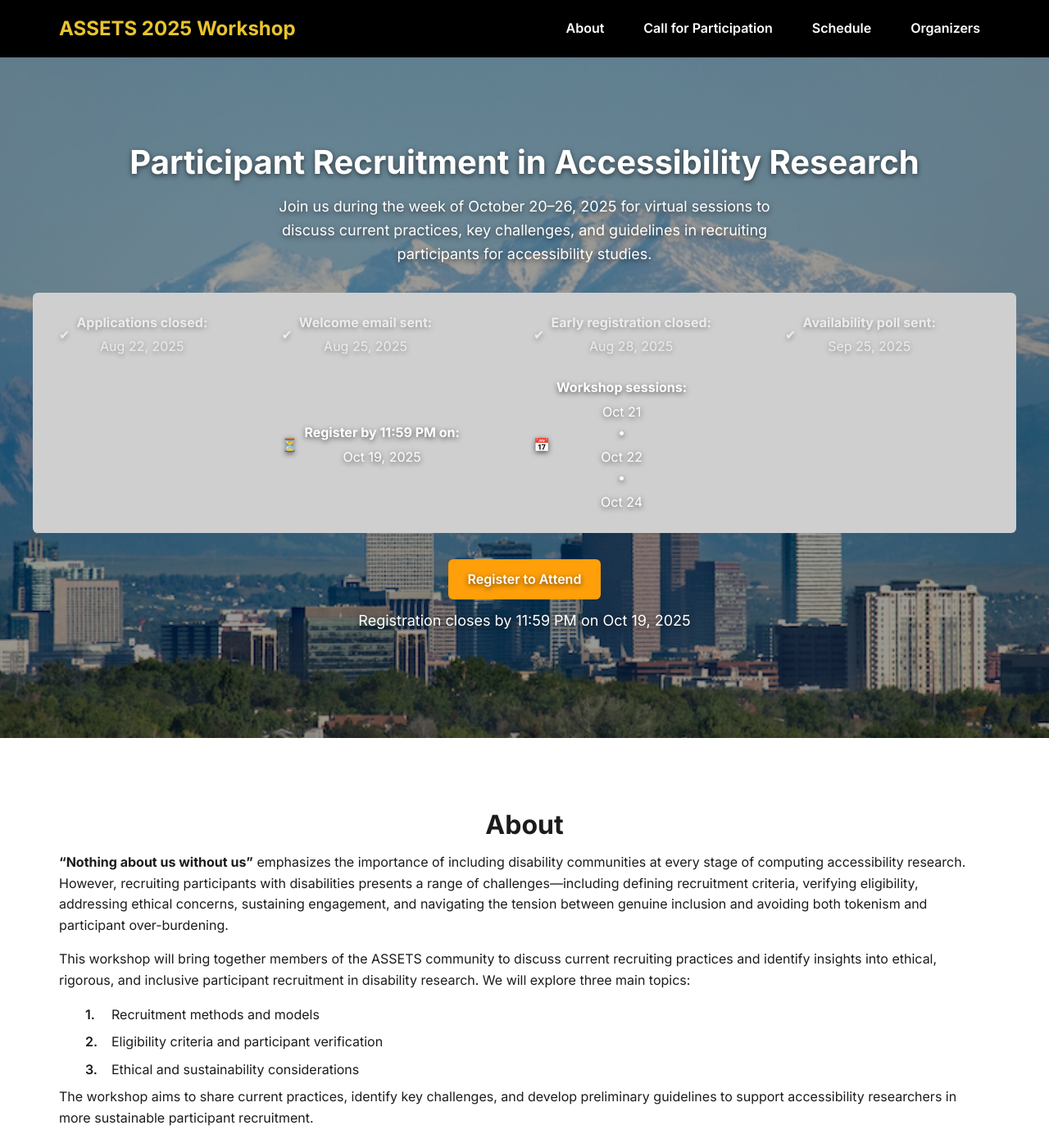
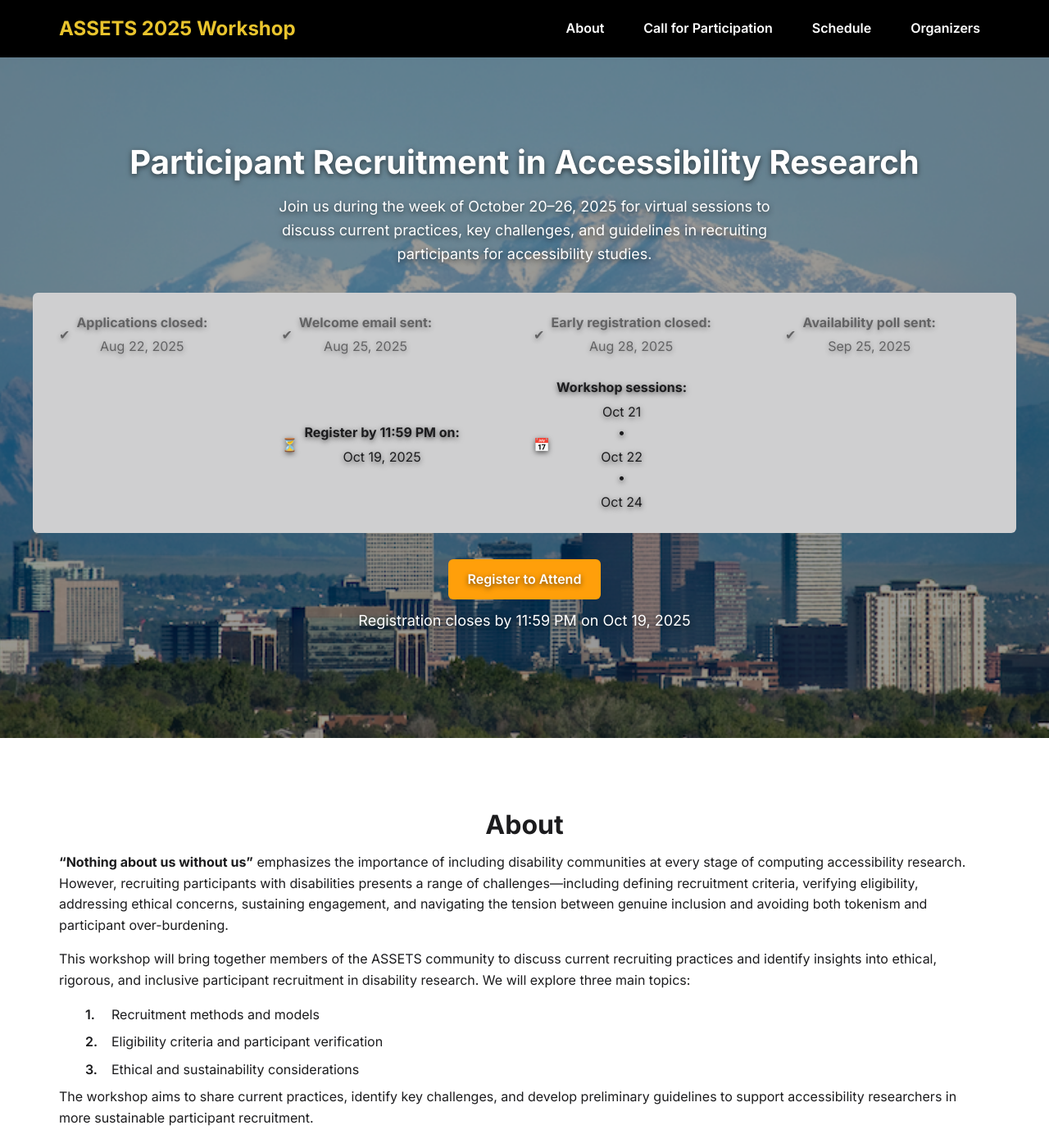
Before and after one commit to assets-recruitment-2025/assets-recruitment-2025.github.io, a Jekyll site: the page built from index.md, in a window 1280 px wide and 1400 px high. Shown: the whole window at 82% size. Built offline with Jekyll 4.4.1, drawn with Linux system fonts in a browser that asks for light colours.

Commit message:
Update workshop site Schedule

```diff
--- a/assets/css/style.css
+++ b/assets/css/style.css
@@ -637,3 +637,27 @@
   /* 6th item → 2nd upcoming → go into column 3 */
   grid-column: 3;
 }
+
+.hero-milestones .milestone.upcoming .sessions {
+  /* keep everything on one line */
+  white-space: nowrap;
+  /* if you want a little breathing room between items: */
+  display: inline-flex;
+  align-items: center;
+  gap: 0.25rem;
+}
+
+/* force all text in the milestones box to use the normal --clr-text (black) */
+.hero-milestones {
+  color: var(--clr-text);
+}
+
+/* if you still want “past” items a bit muted, drop only the opacity */
+.hero-milestones .milestone.past {
+  opacity: 0.6;   /* no need to re-set color here */
+}
+
+/* keep the upcoming items fully opaque */
+.hero-milestones .milestone.upcoming {
+  opacity: 1;
+}
```
